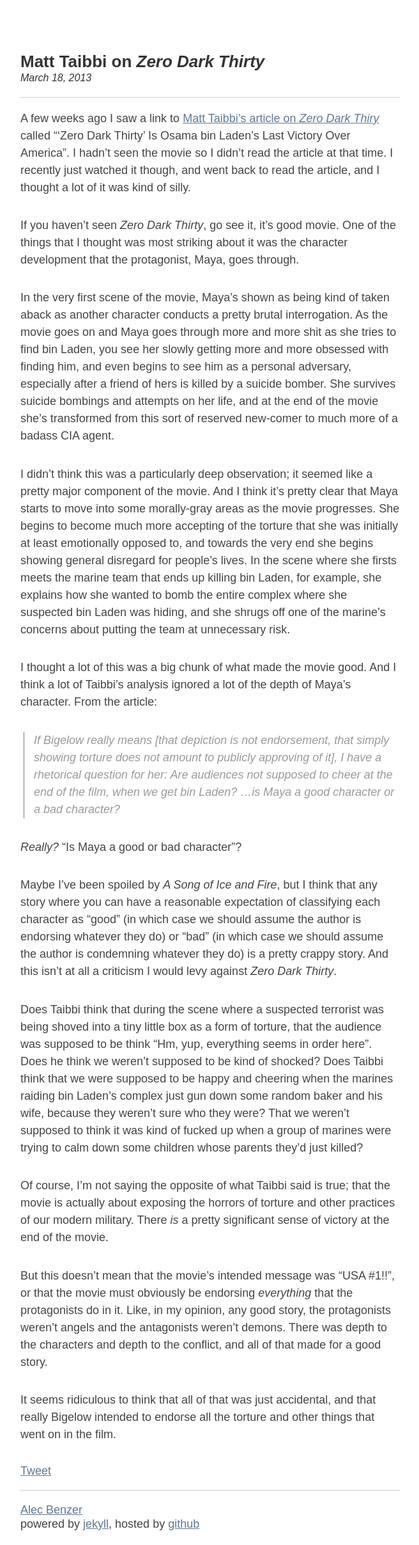
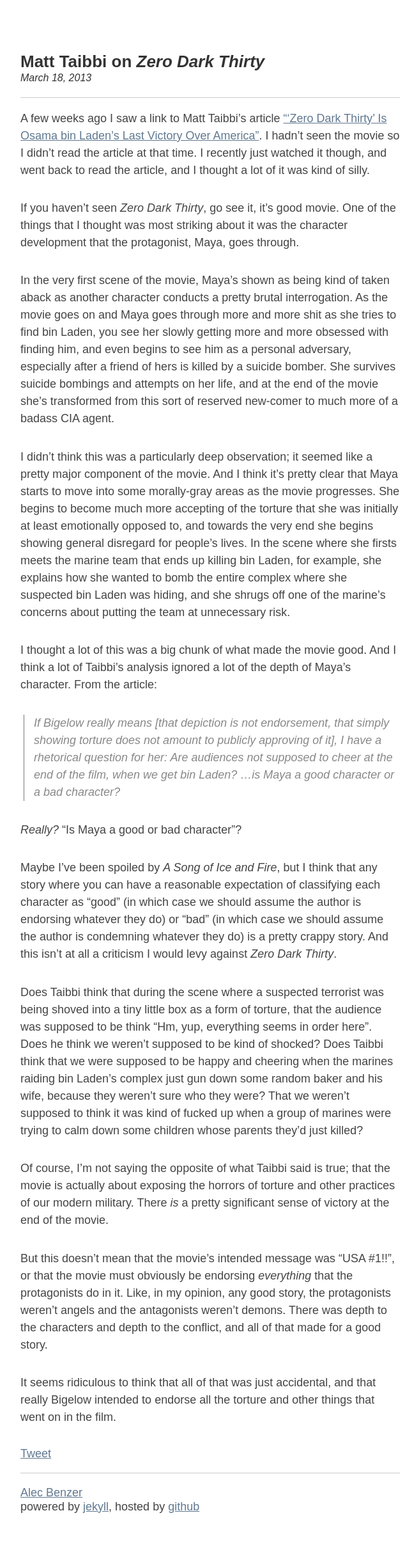
Before and after one commit to AlecBenzer/alecbenzer.github.com, a Jekyll site: the page built from _posts/2013-03-18-zero-dark-thirty.md, in a window 1280 px wide. Shown: the whole page at 64% size, without its empty margins (311-967 px from the left). Built offline with Jekyll 4.4.1, drawn with Linux system fonts in a browser that asks for light colours; comment, search, counter and statistics services are not loaded; after the commit the page ends 2388 px from its top, so only the background shows below that.

Commit message:
ZDT typo/rewording

```diff
--- a/_posts/2013-03-18-zero-dark-thirty.md
+++ b/_posts/2013-03-18-zero-dark-thirty.md
@@ -3,7 +3,7 @@ layout: post
 title: "Matt Taibbi on <em>Zero Dark Thirty</em>"
 ---
 
-A few weeks ago I saw a link to [Matt Taibbi's article on _Zero Dark Thiry_](http://www.rollingstone.com/politics/blogs/taibblog/zero-dark-thirty-is-osama-bin-ladens-last-victory-over-america-20130116) called "'Zero Dark Thirty' Is Osama bin Laden's Last Victory Over America". I hadn't seen the movie so I didn't read the article at that time. I recently just watched it though, and went back to read the article, and I thought a lot of it was kind of silly.
+A few weeks ago I saw a link to Matt Taibbi's article ["'Zero Dark Thirty' Is Osama bin Laden's Last Victory Over America"](http://www.rollingstone.com/politics/blogs/taibblog/zero-dark-thirty-is-osama-bin-ladens-last-victory-over-america-20130116). I hadn't seen the movie so I didn't read the article at that time. I recently just watched it though, and went back to read the article, and I thought a lot of it was kind of silly.
 
 If you haven't seen _Zero Dark Thirty_, go see it, it's good movie. One of the things that I thought was most striking about it was the character development that the protagonist, Maya, goes through.
 
--- a/css/style.css
+++ b/css/style.css
@@ -73,7 +73,7 @@ a:hover {
     margin-left: 5px;
     padding-left: 15px; }
     #content blockquote p {
-      color: #999;
+      color: #888;
       font-style: italic; }
 
 .post-div {
--- a/css/style.scss
+++ b/css/style.scss
@@ -124,7 +124,7 @@ a {
 
   blockquote {
     p {
-      color: #999;
+      color: #888;
       font-style: italic;
     }
 
```
